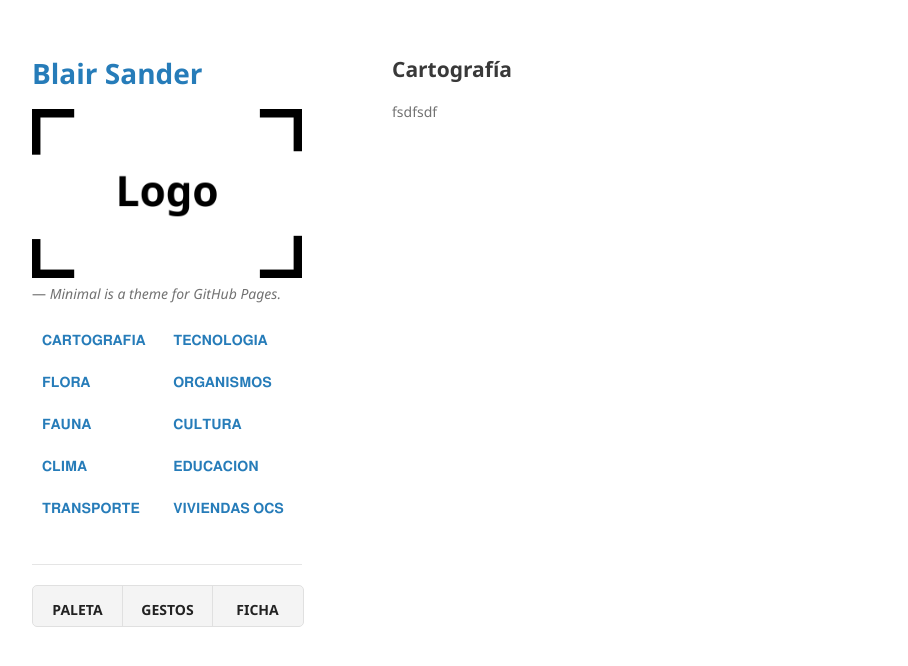
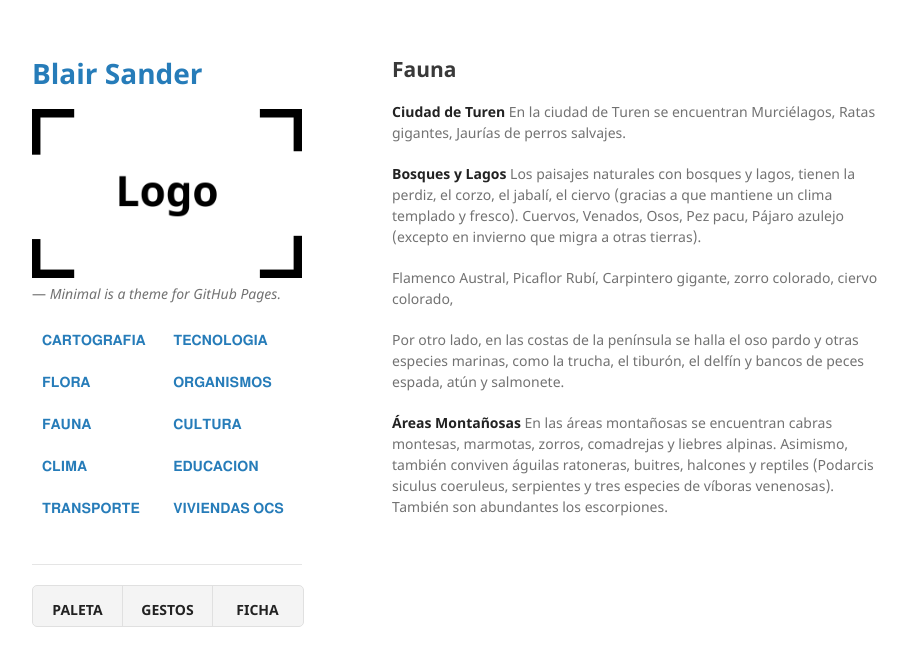
Before and after one commit to BlairSander/ciudad, a Jekyll site: the page built from fauna.md, in a window 1280 px wide. Shown: the top 666 px of the page, without its empty margins (178-1086 px from the left). Built offline with Jekyll 4.4.1, drawn with Linux system fonts in a browser that asks for light colours.

Commit message:
Update fauna.md

```diff
--- a/fauna.md
+++ b/fauna.md
@@ -2,6 +2,17 @@
 layout: default
 ---
 
-<h2>Cartografía</h2>
+<h2>Fauna</h2>
 
-fsdfsdf
+**Ciudad de Turen**
+En la ciudad de Turen se encuentran Murciélagos, Ratas gigantes, Jaurías de perros salvajes.
+
+**Bosques y Lagos**
+Los paisajes naturales con bosques y lagos, tienen la perdiz, el corzo, el jabalí, el ciervo (gracias a que mantiene un clima templado y fresco). Cuervos, Venados, Osos, Pez pacu, Pájaro azulejo (excepto en invierno que migra a otras tierras).
+
+Flamenco Austral, Picaflor Rubí, Carpintero gigante, zorro colorado, ciervo colorado,
+
+Por otro lado, en las costas de la península se halla el oso pardo y otras especies marinas, como la trucha, el tiburón, el delfín y bancos de peces espada, atún y salmonete.
+
+**Áreas Montañosas**
+En las áreas montañosas se encuentran cabras montesas, marmotas, zorros, comadrejas y liebres alpinas. Asimismo, también conviven águilas ratoneras, buitres, halcones y reptiles (Podarcis siculus coeruleus, serpientes y tres especies de víboras venenosas). También son abundantes los escorpiones.
```
